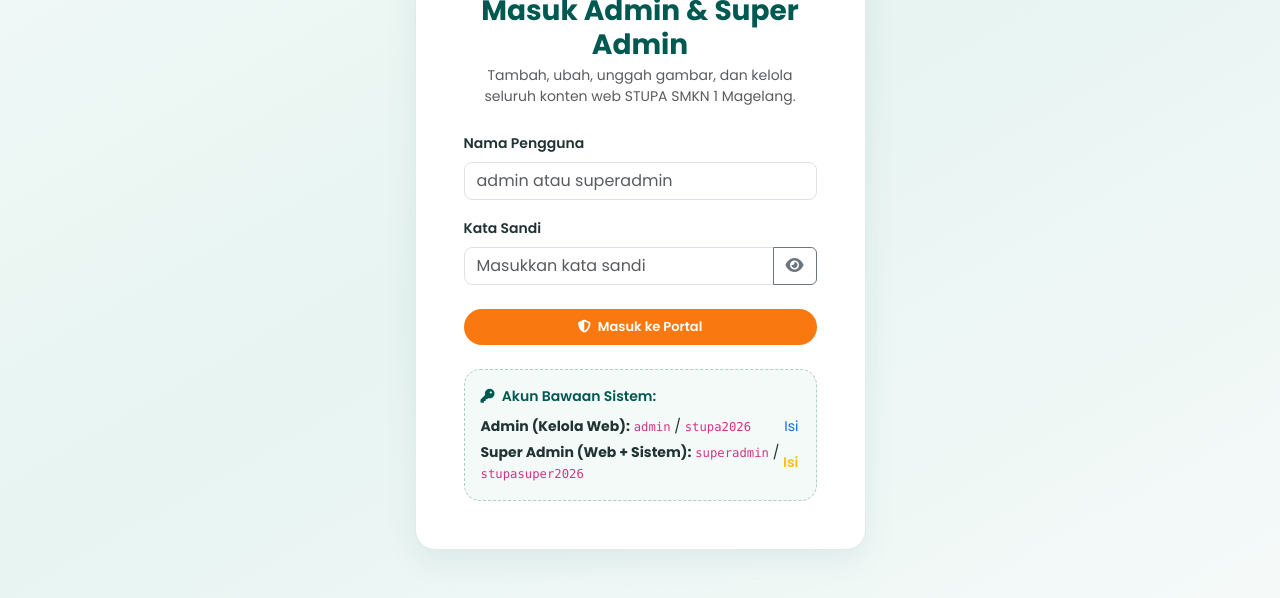
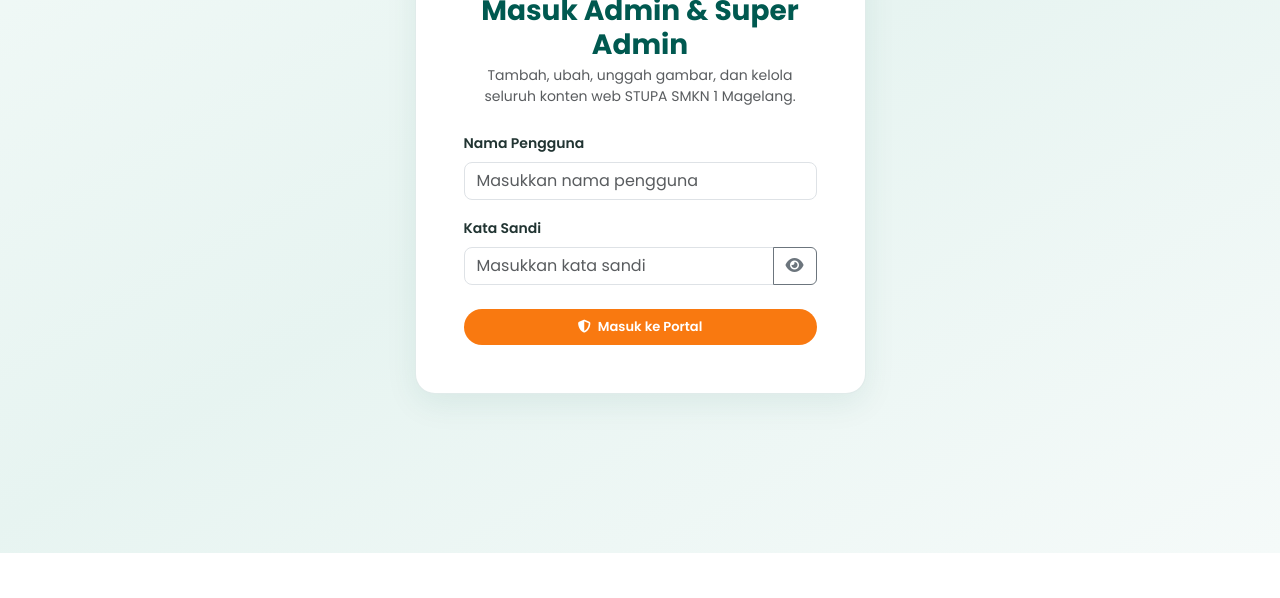
Before and after one commit to dimasadam21/stupa-smkn1mgl, a plain HTML site: page admin.html in a window 1280 px wide. Shown: the part 247-845 px from the top of the page. After the commit the page ends 800 px from the top, so only its background shows below. Drawn offline with nearby package versions, Linux system fonts and the light colour scheme.

Commit message:
chore: remove default credentials hint box from admin login screen

```diff
--- a/admin.html
+++ b/admin.html
@@ -193,7 +193,7 @@
                     <form id="adminLoginForm">
                         <div class="mb-3">
                             <label class="form-label small fw-semibold">Nama Pengguna</label>
-                            <input type="text" class="form-control rounded-3" id="adminUsername" placeholder="admin atau superadmin" required>
+                            <input type="text" class="form-control rounded-3" id="adminUsername" placeholder="Masukkan nama pengguna" required>
                         </div>
                         <div class="mb-3">
                             <label class="form-label small fw-semibold">Kata Sandi</label>
@@ -208,18 +208,6 @@
                             <i class="fas fa-shield-halved me-1"></i> Masuk ke Portal
                         </button>
                     </form>
-
-                    <div class="mt-4 p-3 rounded-4 small" style="background:#f3faf8;border:1px dashed rgba(0,89,82,0.28);">
-                        <div class="fw-semibold mb-2" style="color:#005950;"><i class="fas fa-key me-1"></i> Akun Bawaan Sistem:</div>
-                        <div class="d-flex justify-content-between align-items-center mb-1">
-                            <span><strong>Admin (Kelola Web):</strong> <code>admin</code> / <code>stupa2026</code></span>
-                            <button type="button" class="btn btn-link btn-sm p-0 text-decoration-none js-fill-login" data-u="admin" data-p="stupa2026">Isi</button>
-                        </div>
-                        <div class="d-flex justify-content-between align-items-center">
-                            <span><strong>Super Admin (Web + Sistem):</strong> <code>superadmin</code> / <code>stupasuper2026</code></span>
-                            <button type="button" class="btn btn-link btn-sm p-0 text-decoration-none text-warning fw-semibold js-fill-login" data-u="superadmin" data-p="stupasuper2026">Isi</button>
-                        </div>
-                    </div>
                 </div>
             </div>
         </section>
--- a/assets/js/admin.js
+++ b/assets/js/admin.js
@@ -221,13 +221,6 @@ document.addEventListener('DOMContentLoaded', function () {
     });
 
     // Login Helpers
-    document.querySelectorAll('.js-fill-login').forEach(btn => {
-        btn.addEventListener('click', function () {
-            document.getElementById('adminUsername').value = this.dataset.u;
-            pwdInput.value = this.dataset.p;
-        });
-    });
-
     togglePwdBtn?.addEventListener('click', function () {
         if (!pwdInput) return;
         const isPwd = pwdInput.type === 'password';
```
Also changed, not shown: index.html (+2 -1 lines).
